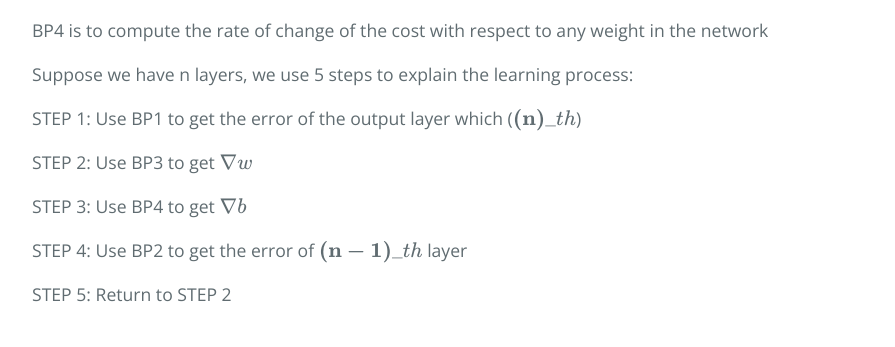
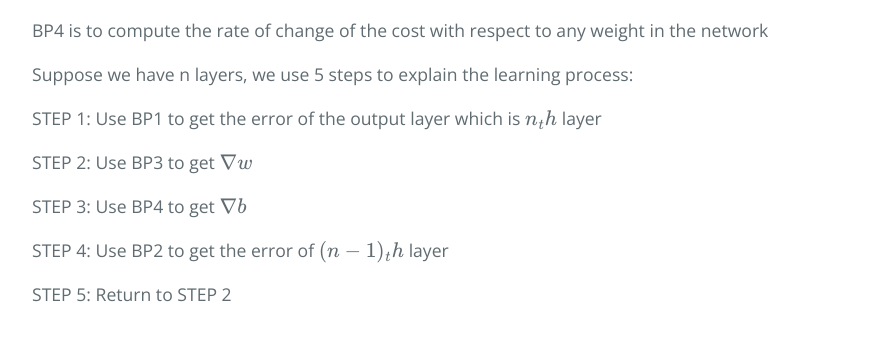
Before and after one commit to zikuicai/zikuicai.github.io, a Jekyll site: the page built from _posts/2017-12-28-back-propagation.md, in a window 1280 px wide and 900 px high, scrolled down 1948 px. Shown: the part 158-505 px from the top of the window, without its empty margins (192-1087 px from the left). Built offline with Jekyll 4.4.1, drawn with Linux system fonts in a browser that asks for light colours; formulas are drawn with MathJax 3.

Commit message:
Update 2017-12-28-back-propagation.md

```diff
--- a/_posts/2017-12-28-back-propagation.md
+++ b/_posts/2017-12-28-back-propagation.md
@@ -63,13 +63,13 @@ BP4 is to compute the rate of change of the cost with respect to any weight in t
 
 Suppose we have n layers, we use 5 steps to explain the learning process:
 
-STEP 1: Use BP1 to get the error of the output layer which ($$ \mathbf{(n)}\_{th}$$)
+STEP 1: Use BP1 to get the error of the output layer which is $$n_th$$ layer
 
 STEP 2: Use BP3 to get $$\nabla w$$
 
 STEP 3: Use BP4 to get $$\nabla b$$
 
-STEP 4: Use BP2 to get the error of $$ \mathbf{(n-1)}\_{th}$$ layer
+STEP 4: Use BP2 to get the error of $$(n-1)_th$$ layer
 
 STEP 5: Return to STEP 2
 
```
